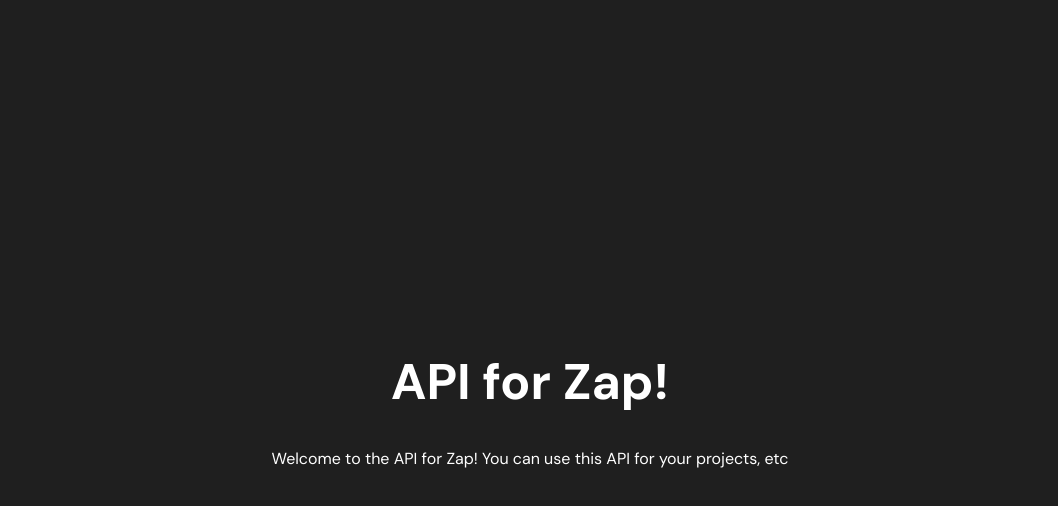
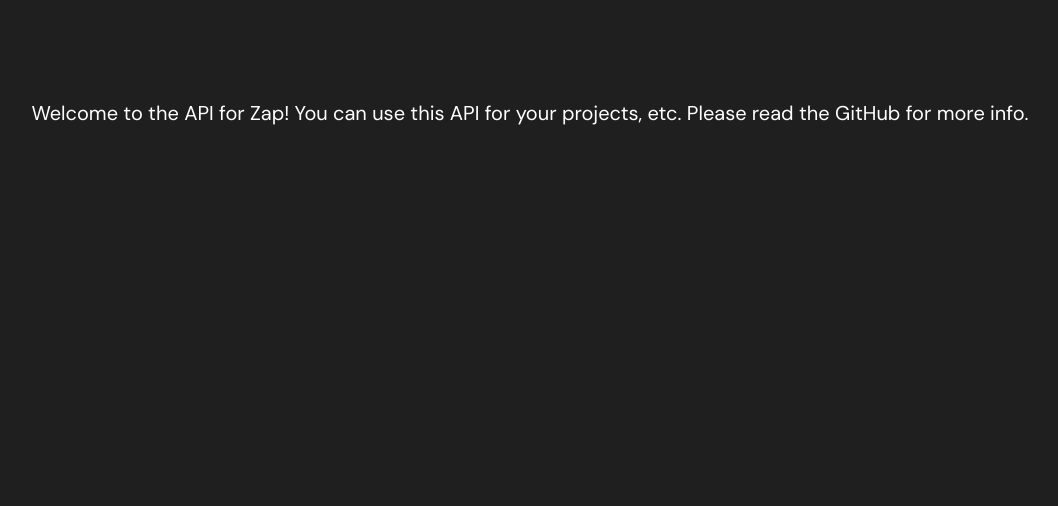
Before and after one commit to weebjs/api, a website: page public/index.html in a window 1280 px wide. Shown: the whole page, without its empty margins (110-1168 px from the left). Drawn offline with Linux system fonts and the light colour scheme.

Commit message:
fixed a couple of things.

```diff
--- a/public/index.html
+++ b/public/index.html
@@ -4,12 +4,18 @@
 <head>
     <title>api</title>
     <link rel="stylesheet" href="styles.css">
+    <style>
+        .content {
+            font-size: 20px;
+            margin-top: 100px; /* Adjust the margin-top value to move the paragraph down */
+        }
+    </style>
 </head>
 
 <body>
-    <div>
-        <h1 style="font-size: 50px">API for Zap!</h1>
-        <p>Welcome to the API for Zap! You can use this API for your projects, etc</p>
+    <div class="content">
+        <p>Welcome to the API for Zap! You can use this API for your projects, etc.
+        Please read the GitHub for more info.</p>
     </div>
 </body>
 
--- a/public/styles.css
+++ b/public/styles.css
@@ -1,10 +1,6 @@
 @import url('https://fonts.googleapis.com/css2?family=DM+Sans:ital,opsz,wght@0,9..40,100..1000;1,9..40,100..1000&display=swap');
 
 body {
-  display: flex;
-  flex-direction: column;
-  align-items: center;
-  justify-content: center;
   height: 100vh;
   margin: 0;
   background-color: #1F1F1F;
@@ -12,7 +8,6 @@
   text-align: center;
 }
 
-h1,
 p {
   color: white;
 }
```
